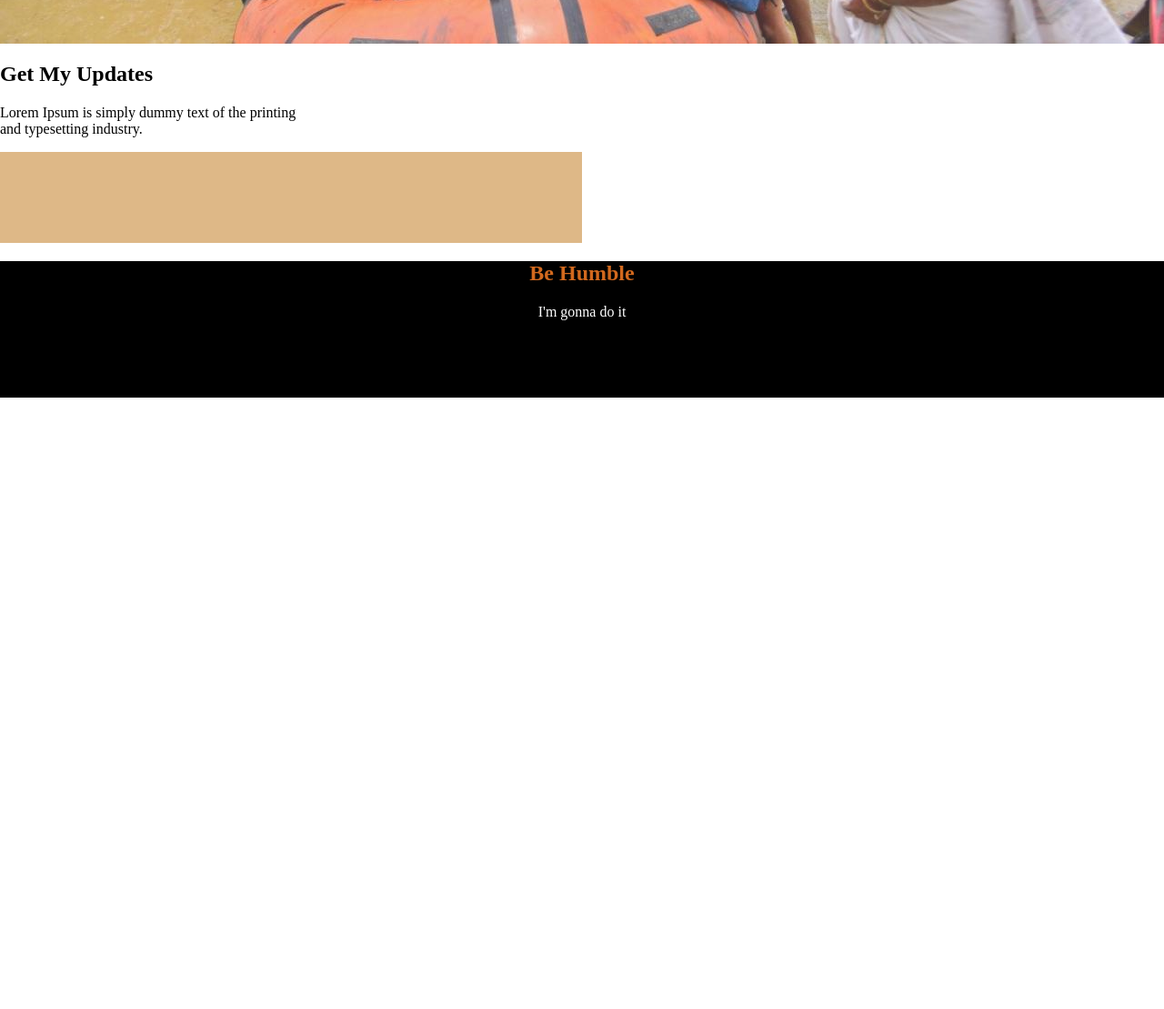
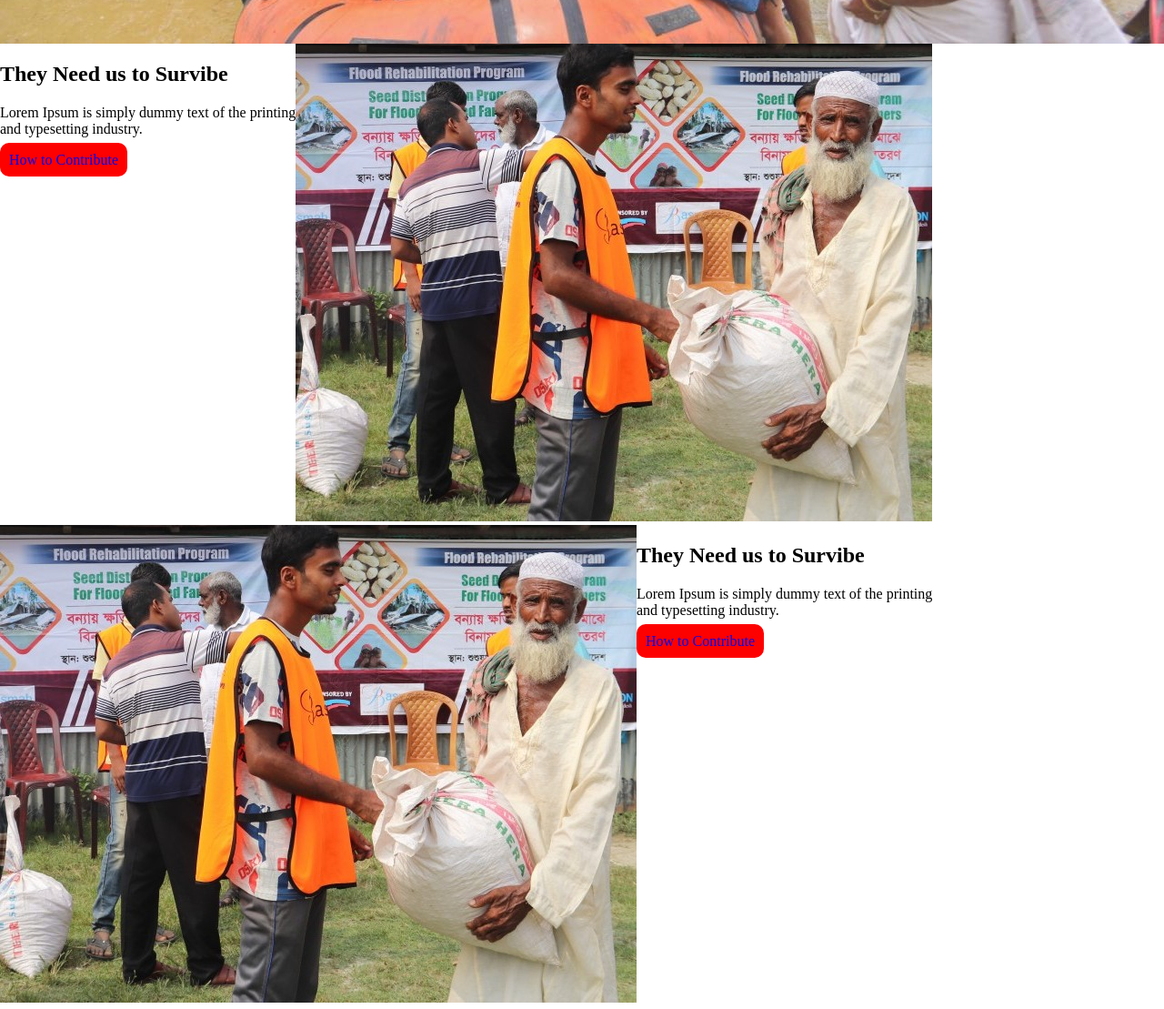
Before and after one commit to jamilRahman/Assignment_1-Donate-, a plain HTML site: page index.html in a window 1280 px wide. Shown: the part 432-1541 px from the top of the page at 91% size. Before the commit the page ends 869 px from the top, so only its background shows below. Drawn offline with Linux system fonts and the light colour scheme.

Commit message:
Donation part

```diff
--- a/index.css
+++ b/index.css
@@ -24,7 +24,18 @@ body{
     background-color: #fd0000;
     padding: 10px;
     border-radius: 10px;
+
 }
+/*-----------------------------Donation----------------------------*/
+.donation{
+    display: flex;
+}
+/*-----------------------------They Need Us to Survibe----------------------------*/
+.survibe{
+    display: flex;
+}
+
+
 /*-----------------------------Get My Updates----------------------------*/
 .bg{
     background-color: burlywood;
--- a/index.html
+++ b/index.html
@@ -15,6 +15,35 @@
             <a class="button" href="https://www.w3schools.com/" target="_blank">Donate Now</a>
         </div>
     </section>
+
+
+<!--------------------------Donation--------------------->
+<section class="donation">
+
+    <div>
+       <h1>They Need us to Survibe</h1>
+       <p>Lorem Ipsum is simply dummy text of the printing<br> and
+           typesetting industry. </p>
+           <a class="button" href="https://www.w3schools.com/" target="_blank">How to Contribute</a>
+    </div>
+    <div>
+        <img src="image/img4.jpg">
+     </div>
+</section>
+
+<!--------------------------They Need us to Survibe--------------------->
+<section class="survibe">
+     <div>
+        <img src="image/img4.jpg">
+     </div>
+     <div>
+        <h1>They Need us to Survibe</h1>
+        <p>Lorem Ipsum is simply dummy text of the printing<br> and
+            typesetting industry. </p>
+            <a class="button" href="https://www.w3schools.com/" target="_blank">How to Contribute</a>
+     </div>
+</section>
+
 <!----------------------------------Get My Updates-------------------------->
 
 <section>
```
Also changed, not shown: image/img4.jpg (added).
